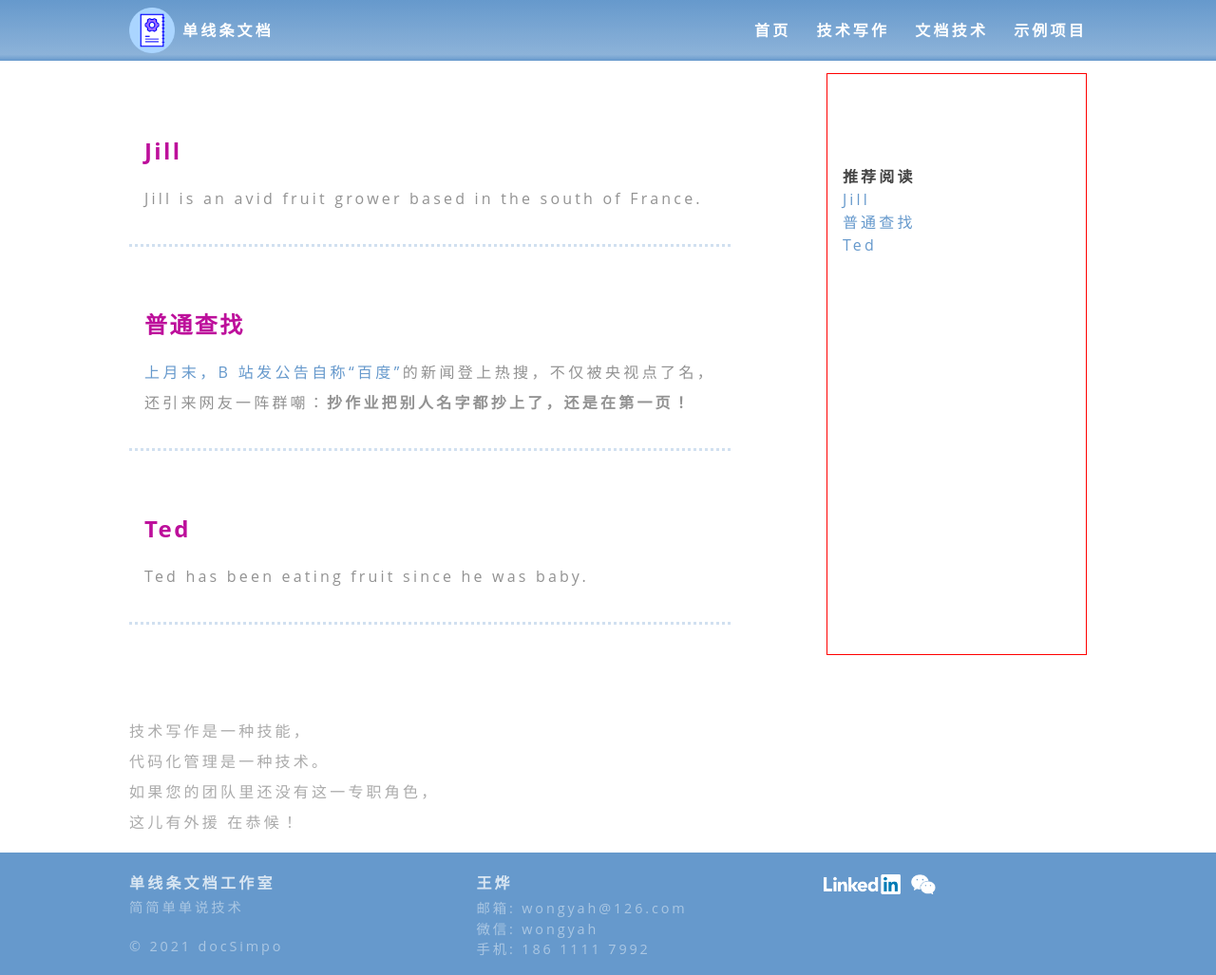
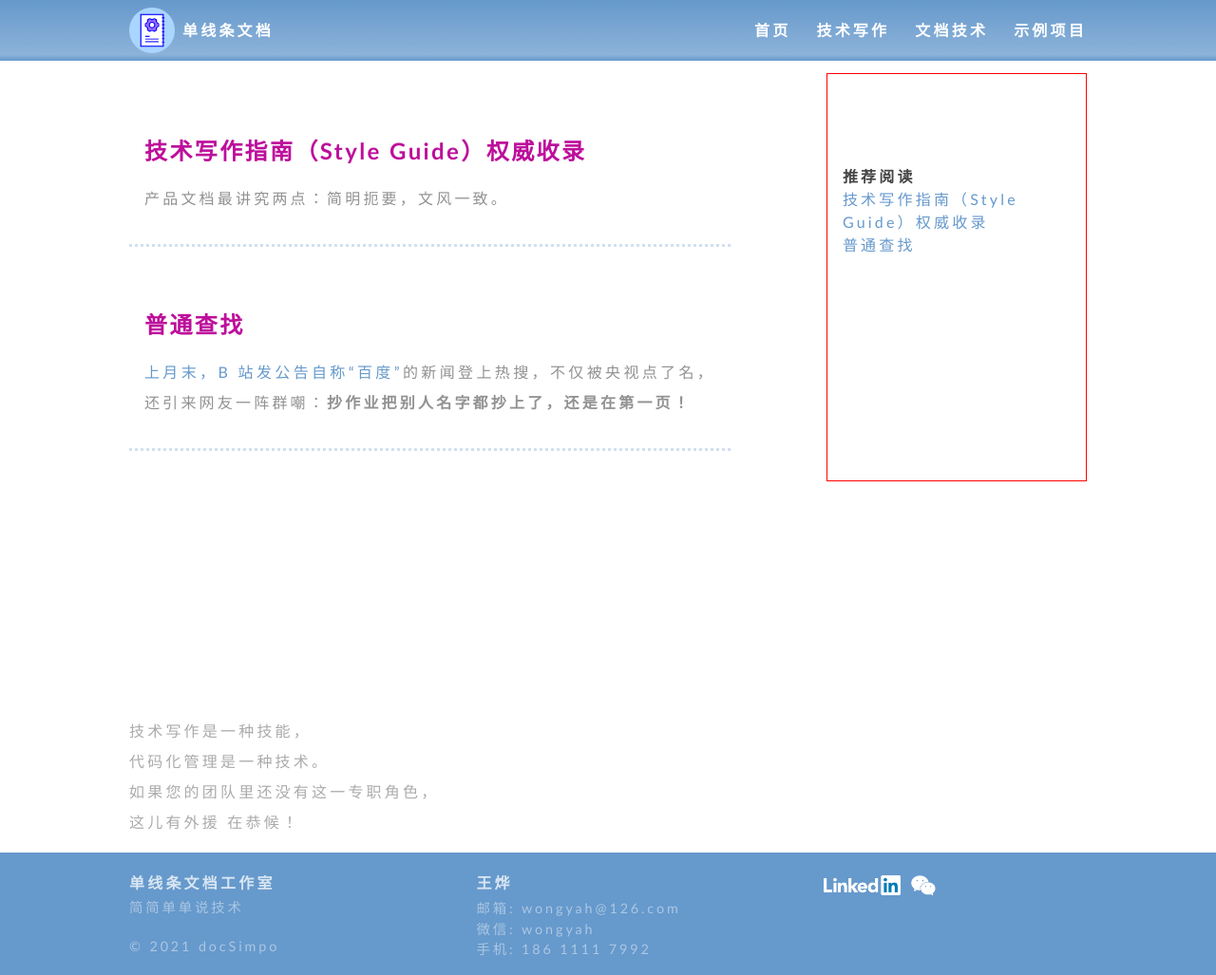
Before and after one commit to wongyah/docsimpo.work, a Jekyll site: the page built from technical-writing.html, in a window 1280 px wide and 1027 px high. Shown: the whole window at 95% size. Built offline with Jekyll 4.4.1, drawn with Linux system fonts in a browser that asks for light colours; some of the changed lines change nothing that is shown.

Commit message:
Add one article: Style guides Collection

```diff
--- a/_sass/articleList.scss
+++ b/_sass/articleList.scss
@@ -33,6 +33,7 @@
   h1{
     font-size: $font-size-title;
     color: $text-color-title;
+    letter-spacing: $letter-spacing-heading;
   }
 
   p{
--- a/_sass/class.scss
+++ b/_sass/class.scss
@@ -176,4 +176,6 @@ $screen-widths:
 a{
   color: $background-color-head;
   text-decoration: none;
+  letter-spacing: inherit;
+  font-size: inherit;
 }
--- a/_sass/variable.scss
+++ b/_sass/variable.scss
@@ -16,7 +16,7 @@ $text-color-title: darken($color: $text-color-emphasized, $amount: 30%);
 
 //! 字体设置
 
-$font-family-body: "Open Sans", Helvetica, sans-serif, "Microsoft YaHei UI", "Microsoft YaHei",;
+$font-family-body: calibri, Helvetica, sans-serif, "Microsoft YaHei UI", "Microsoft YaHei",;
 $font-family-slogan: "Open Sans", Helvetica, sans-serif, "Microsoft YaHei UI", "Microsoft YaHei",;
 
 $font-size-body: 1rem;
--- /dev/null
+++ b/_technical-writing/StyleGuides.md
@@ -0,0 +1,120 @@
+---
+author: 王烨
+title: 技术写作指南（Style Guide）权威收录
+---
+
+产品文档最讲究两点：简明扼要，文风一致。
+
+“简明扼要”尚可依仗技术写作人员的专业能力来实现，可“文风一致”怎么做到呢? 靠技术写作人员的个人感觉吗? 如果产品文档需要多人共同完成，怎样办?
+
+答案是：标准化。参与文档编写的所有人员，遵循统一的标准来进行写作。这个标准，叫做技术写作指南（Style Guide）。
+
+技术写作指南里，可以规定写作原则、术语库、标题和缩略语的写法、标点符号的使用方法、单位的使用方法、无障碍阅读设计原则、以及跨设备阅读设计原则等方方面面的内容。有了技术写作指南，技术写作人员在写作时就有章可循、有规可守，即使多人协作也能“异口同声”。
+
+有些行业推行业内通用的技术写作指南，比如航空业的 ASD-STE100。但大多数行业没有统一标准，需要企业自行编写。
+
+还没有自己的技术写作指南? 别愁！虽然编写技术写作指南的难度系数很高，但你完全不需要从零开始。
+
+很多“个高”的公司（比如微软、谷歌、苹果），不仅编写出了优质的技术写作指南，实时维护，还把它们免费公开了！虽然你可能属于不同的行业，但这些技术写作指南里的很多写作原则却是通用的，而且已经被广泛验证过。如果这些还不够，文末还有更权威、更详尽的泰斗级技术写作指南作后盾呢！
+
+
+# [ASD-STE100](http://www.asd-ste100.org/request.html)
+
+ASD-STE100 起源于航空航天业和国防部门，是专门为了**降低操作手册和维修手册的阅读难度**而编写的一种英语语言规范。
+
+在很多领域里，英语是使用率最高的国际通用语言。但对于很多人来说，英语并非母语，很难读懂手册里的多义词、生僻单词、俗语、以及结构复杂的长句子。一旦飞行员、维修工程师、培训人员等工作人员对手册里的操作规范理解有误，进行了不正当操作，势必会危及全体乘客的生命安全。
+
+正是基于这种需求，欧洲航空航天和国防工业协会（ASD）联合美国航空航天工业协会（AIA）共同调研并编制了 ASD-STE100。ASD-STE100 要求在手册中使用简洁的语言向读者传递准确、不包含歧义的信息。它由两大部分构成：
+1. 写作原则
+2. 受控词库
+
+ASD-ATE100 不涉及格式、标点符号、缩略语、单位等内容，只能作为技术写作指南的一部分，并不能独立使用。目前，ASD-STE100 的使用范围已经远远超出了航空航天业，在很多行业中推广开来。
+
+# The IBM Style Guide: Conventions for Writers and Editors
+
+这是 IBM 于 2011 年出版的技术写作指南，堪称**技术写作的教科书**。
+
+这里面，英语语法、标点符号、文档架构、单位、格式、词汇表等技术写作指南的标准构件一应俱全。难能可贵的是，这本书不仅给出了这些元素的基本概念，还现身说法——为每一条写作原则提供写作实例和讲解。很多技术写作人员把它当成**技术写作的入门必备教材**。
+
+作为 DITA 的开创者，IBM 还在这本书里对主题化写作和 DITA 的三大主题类型进行了科普。
+
+# [Microsoft Style Guide](https://docs.microsoft.com/zh-cn/style-guide/welcome/)
+
+这是微软现行的技术写作指南，也是**所有消费型产品在编写产品文档时应该参照的金科玉律**。
+
+像平常聊天一样讲述产品，友善、轻松、简洁、清晰，想用户所想。这，是微软技术写作的最高原则。
+
+微软技术写作指南将最高原则分解成十大原则，然后又将十大原则分解成一条条简单的小原则、小技巧。
+
+这本指南本身，就是产品文档的范本。有情怀，有格调，有方法，完美！
+
+这是我最喜欢的一本技术写作指南，谷歌也将它列为官方参考资料之一呢！
+
+# [Google developer documentation style guide](https://developers.google.cn/style)
+
+谷歌开发者文档写作指南非常注重**屏幕感**，包含一些微软技术写作指南里没有涉及的建议。
+
+比如，如何使用 HTML 元素，Markdown 与 HTML 之间如何选择，为了方便屏幕阅读而限定每行不能多于 80 个字符 ……
+
+如果你的产品文档也提供网页版，不妨好好看看这本写作指南。谷歌甚至还有一本 [Google HTML/CSS Style Guide](https://google.github.io/styleguide/htmlcssguide.html) 呢！
+
+# [Apple Style Guide](https://help.apple.com/applestyleguide/#/)
+
+相比于微软与谷歌，苹果的技术写作指南非常简单，内容上也没什么亮点。
+
+不过苹果技术写作指南（网页版）的**界面设计**非常不错，首页还提供了四本界面设计指南的链接：
+1. [ISO Human Interface Guidelines](https://developer.apple.com/library/ios/#documentation/UserExperience/Conceptual/MobileHIG/Introduction/Introduction.html)
+2. [macOS Human Interface Guidelines](https://developer.apple.com/library/content/documentation/UserExperience/Conceptual/OSXHIGuidelines/index.html#/)
+3. [tvOS Human Interface Guidelines](https://developer.apple.com/tvos/human-interface-guidelines/)
+4. [watchOS Human Interface Guidelines](tvOS Human Interface Guidelines)
+
+如果你正要为自己的产品文档创建网页版，看完谷歌的技术建议之后，不妨也顺道来这里取取经，找找灵感。
+
+# [Gitlab Documentation Style Guide](https://docs.gitlab.com/ee/development/documentation/styleguide/index.html)
+
+作为一家代码托管平台，Gitlab 的技术写作指南格外注重**内容重用**和**协作共享**，科技感十足。
+
+Gitlab 使用 Markdown 编写文档。技术写作指南里对 Markdown 中各种元素的使用方法进行了详细说明，并使用测试程序自动验证文档格式是否正确、链接是否有效。如果文档不符合规范，就不能成功提交。
+
+Gitlab 使用 Git 对文档进行版本管理，就像管理代码一样。作为一款开源软件，Gitlab 文档的贡献者众多。为此，技术写作指南中不仅对文档修改和提交流程进行了详细说明，还对 Github 的文档架构进行了详尽的阐述。
+
+如果你正苦于不知道如何进行文档管理，这本技术写作指南可算是雪中送炭了！
+
+# [SUSE Documentation Style Guide](https://documentation.suse.com/en-us/style/current/single-html/docu_styleguide/#)
+
+SUSE 是德国的一家操作系统（Linux）提供商。
+
+SUSE 技术写作指南的独特之处在于，它是一本如何使用 DocBook 编写产品文档的写作指南。
+
+这本技术写作指南包含对产品文档的章节划分和内容架构的明确规范，说明了各部分内容应该使用的 DocBook 元素，并配有 XML 代码实例。
+
+如果你也使用 DocBook，这本技术写作指南可不容错过哦！
+
+# [Mailchimp Content Style Guide](https://styleguide.mailchimp.com/)
+
+Mailchimp 是一家邮箱营销软件提供商。
+
+可能出于职业习惯，Mailchimp 技术写作指南除了技术写作的原则之外，还不遗余力地总结了：
+- 如何写营销邮件?
+- 如何在社交平台（如微博、朋友圈、知乎、领英）上发布内容?
+
+虽然 Mailchimp 是在规范自己的营销行为，但这不妨碍我们照猫画虎吧?
+
+# [The Red Hat Style Guide](http://stylepedia.net/style/)
+
+红帽公司是总部位于美国的一家开源解决方案供应商，2018 年被 IBM 收购。
+
+红帽的技术写作指南很传统，很详细，挺好。呵呵~~
+
+# 格式手册和词典
+
+技术写作指南可繁可简，最重要的是适合企业自身的实际需要。
+
+但不管技术写作指南是繁是简，都不可能包罗万象。产品文档编写过程中，总会遇到没有在技术写作指南中预设的场景。在这种情况下，可以将一些外部资源作为技术写作指南的补充。技术写作指南中最好明确说明，哪些外部资源可供参考，这些外部资源有没有优先级，等等。
+
+以下是技术写作指南中常用的参考资源：
+1. Chicago Manual of Style
+2. [The American Heritage Dictionary](https://ahdictionary.com/)
+3. [Merriam-Webster Dictionary](https://www.merriam-webster.com/)
+
+现在，你可以站在巨人们的肩头上编写自己的技术写作指南了！
--- a/_technical-writing/jill.md
+++ /dev/null
@@ -1,6 +0,0 @@
----
-short_name: jill
-name: Jill Smith
-position: Chief Editor
----
-Jill is an avid fruit grower based in the south of France.
--- a/_technical-writing/ted.md
+++ /dev/null
@@ -1,6 +0,0 @@
----
-short_name: ted
-name: Ted Doe
-position: Writer
----
-Ted has been eating fruit since he was baby.
```
Also changed, not shown: 8 other files.
